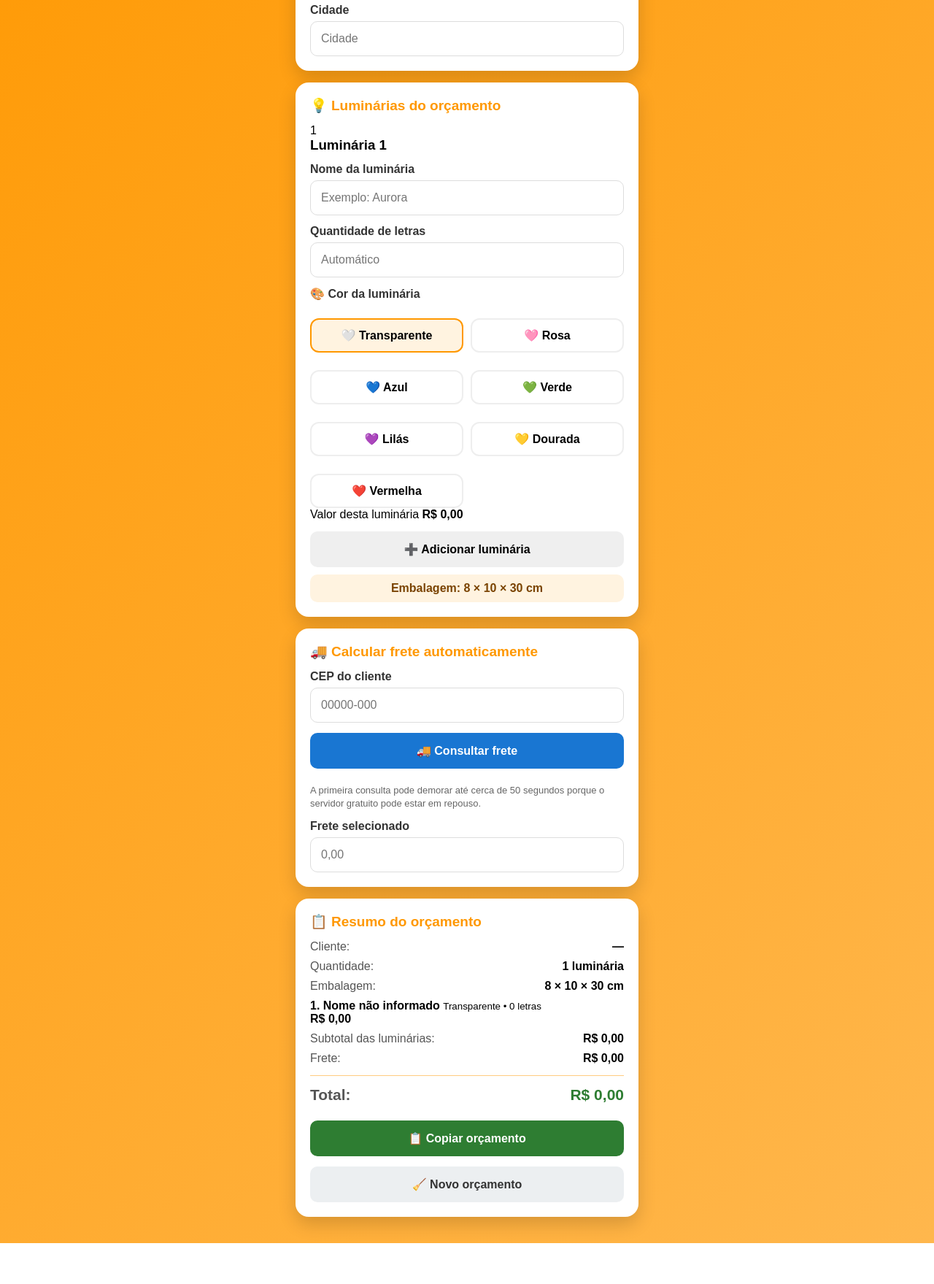
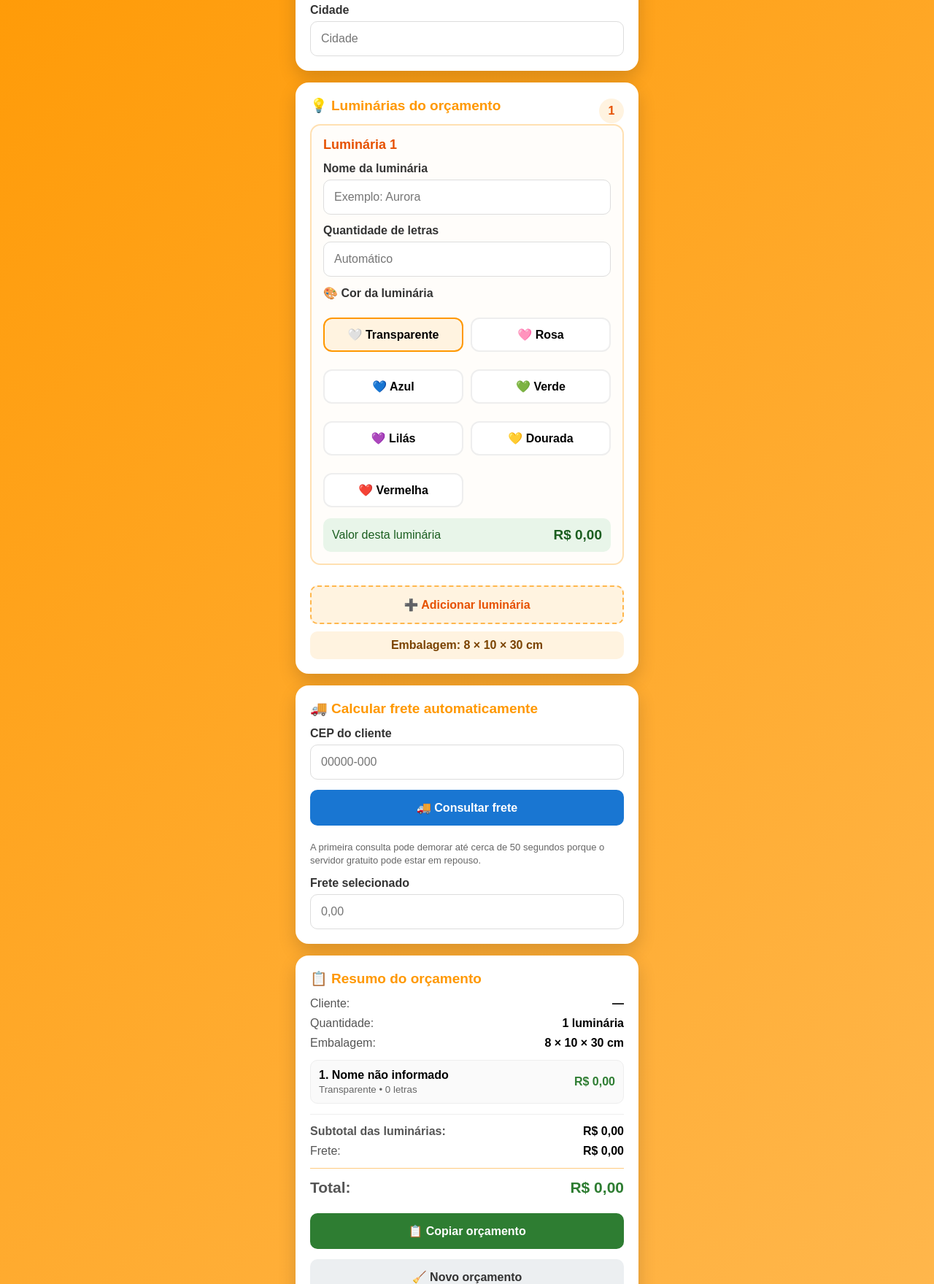
Before and after one commit to encantoemresina7-cpu/encanto-em-resina-app, a plain HTML site: page index.html in a window 1280 px wide. Shown: the part 380-2139 px from the top of the page at 73% size. Before the commit the page ends 2083 px from the top, so only its background shows below. Drawn offline with Linux system fonts and the light colour scheme.

Commit message:
Update style.css

```diff
--- a/css/style.css
+++ b/css/style.css
@@ -198,3 +198,98 @@ button{
   body{padding:12px}
   .card{padding:17px}
 }
+
+/* Versão 4.2 — múltiplas luminárias */
+.titulo-com-contador{
+  display:flex;
+  align-items:center;
+  justify-content:space-between;
+  gap:12px;
+}
+
+.titulo-com-contador h2{margin-bottom:14px}
+
+.contador{
+  min-width:34px;
+  height:34px;
+  padding:0 10px;
+  border-radius:999px;
+  display:flex;
+  align-items:center;
+  justify-content:center;
+  background:#fff3e0;
+  color:#e65100;
+  font-weight:bold;
+}
+
+.luminaria-card{
+  padding:16px;
+  margin-bottom:14px;
+  border:2px solid #ffe0b2;
+  border-radius:14px;
+  background:#fffdfa;
+}
+
+.luminaria-cabecalho{
+  display:flex;
+  align-items:center;
+  justify-content:space-between;
+  gap:12px;
+}
+
+.luminaria-cabecalho h3{color:#e65100;font-size:18px}
+
+.btn-remover{
+  width:auto;
+  margin:0;
+  padding:9px 11px;
+  background:#ffebee;
+  color:#b71c1c;
+  font-size:13px;
+}
+
+.btn-remover[hidden]{display:none}
+
+.btn-adicionar{background:#fff3e0;color:#e65100;border:2px dashed #ffb74d}
+
+.valor-luminaria{
+  display:flex;
+  align-items:center;
+  justify-content:space-between;
+  gap:15px;
+  margin-top:15px;
+  padding:12px;
+  border-radius:10px;
+  background:#e8f5e9;
+  color:#1b5e20;
+}
+
+.valor-luminaria strong{font-size:19px}
+
+.resumo-itens{
+  display:grid;
+  gap:8px;
+  margin:14px 0;
+}
+
+.resumo-item{
+  display:flex;
+  align-items:center;
+  justify-content:space-between;
+  gap:12px;
+  padding:11px;
+  border-radius:10px;
+  background:#fafafa;
+  border:1px solid #eee;
+}
+
+.resumo-item div{display:flex;flex-direction:column;gap:3px}
+.resumo-item small{color:#666}
+.resumo-item > strong{color:#2e7d32;white-space:nowrap}
+
+.subtotal{
+  margin-top:14px;
+  padding-top:14px;
+  border-top:1px solid #eee;
+  font-weight:bold;
+}
```
